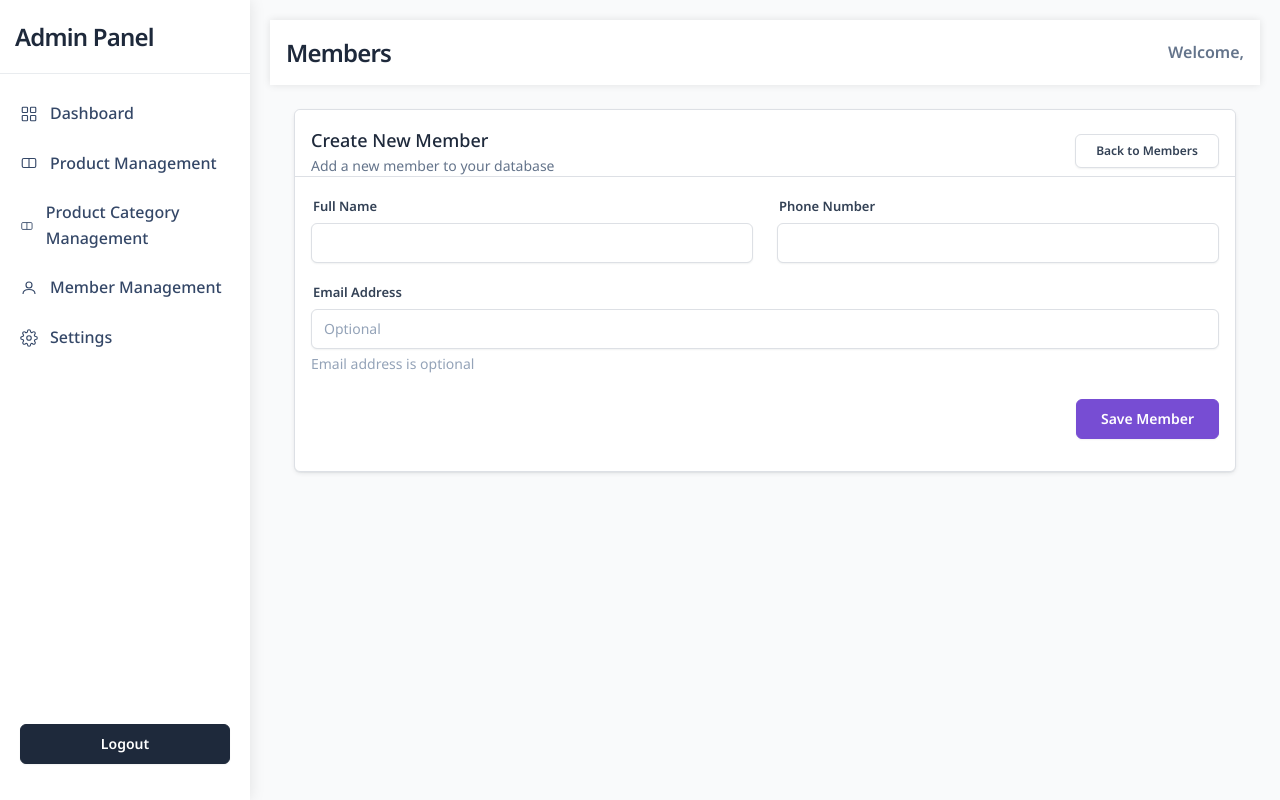
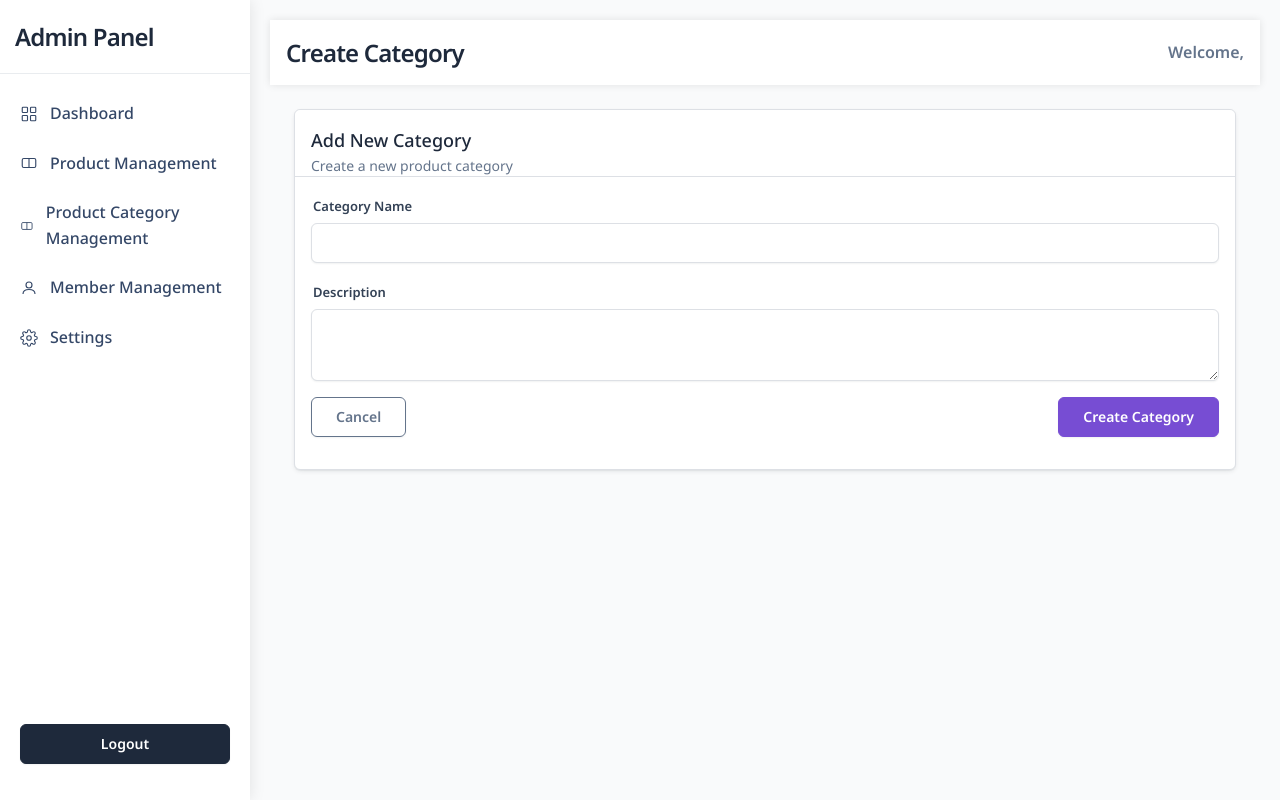
Before and after one commit to Aailmz/Retail, a Node project: template views/categories/create.hbs in a window 1280 px wide. Run offline with Node 20 templates, Linux system fonts and the light colour scheme; the template is opened without the code that fills it, so the values that code supplies are empty; some web fonts are replaced.

Commit message:
feat: category create

```diff
--- a/views/categories/create.hbs
+++ b/views/categories/create.hbs
@@ -16,7 +16,7 @@
 
 <body class="bg-gray-100">
   {{> sidebar}}
-
+  <!-- Main Content -->
   <div class="main-content bg-gray-100">
     <nav class="navbar navbar-expand-lg mb-4 p-3">
       <div class="container-fluid px-0">
@@ -28,7 +28,7 @@
               <line x1="3" y1="18" x2="21" y2="18"></line>
             </svg>
           </button>
-          <h4 class="font-weight-bold mb-0">Members</h4>
+          <h4 class="font-weight-bold mb-0">Create Category</h4>
         </div>
         <div class="ms-auto">
           <span class="font-weight-bold d-none d-sm-inline">Welcome, {{user.username}}</span>
@@ -37,44 +37,32 @@
       </div>
     </nav>
 
+    <!-- Create Category Content -->
     <div class="container-fluid px-4">
       <div class="row">
         <div class="col-12 mb-4">
           <div class="card border shadow-xs">
             <div class="card-header border-bottom pb-0">
-                <div class="d-sm-flex align-items-center">
+              <div class="d-flex align-items-center">
                 <div>
-                    <h6 class="font-weight-semibold text-lg mb-0">Create New Member</h6>
-                    <p class="text-sm mb-sm-0">Add a new member to your database</p>
-                    </div>
-                    <div class="ms-auto d-flex">
-                    <a href="/members" class="btn btn-sm btn-white mb-0">
-                        Back to Members
-                    </a>
+                  <h6 class="font-weight-semibold text-lg mb-0">Add New Category</h6>
+                  <p class="text-sm mb-0">Create a new product category</p>
                 </div>
               </div>
             </div>
             <div class="card-body">
-                <form action="/members" method="POST">
-                    <div class="row">
-                    <div class="col-md-6 mb-3">
-                        <label class="form-label">Full Name</label>
-                        <input type="text" class="form-control" name="name" required>
+              <form action="/categories" method="POST">
+                <div class="mb-3">
+                  <label for="name" class="form-label">Category Name</label>
+                  <input type="text" class="form-control" id="name" name="name" required>
                 </div>
-                    <div class="col-md-6 mb-3">
-                        <label class="form-label">Phone Number</label>
-                        <input type="tel" class="form-control" name="phone" required>
+                <div class="mb-3">
+                  <label for="description" class="form-label">Description</label>
+                  <textarea class="form-control" id="description" name="description" rows="3"></textarea>
                 </div>
-                    </div>
-
-                    <div class="mb-3">
-                    <label class="form-label">Email Address</label>
-                    <input type="email" class="form-control" name="email" placeholder="Optional">
-                    <div class="form-text">Email address is optional</div>
-                    </div>
-
-                    <div class="text-end mt-4">
-                    <button type="submit" class="btn btn-primary">Save Member</button>
+                <div class="d-flex justify-content-between">
+                  <a href="/categories" class="btn btn-outline-secondary">Cancel</a>
+                  <button type="submit" class="btn btn-primary">Create Category</button>
                 </div>
               </form>
             </div>
```
Lines whose indentation alone changed are shown as unchanged.
